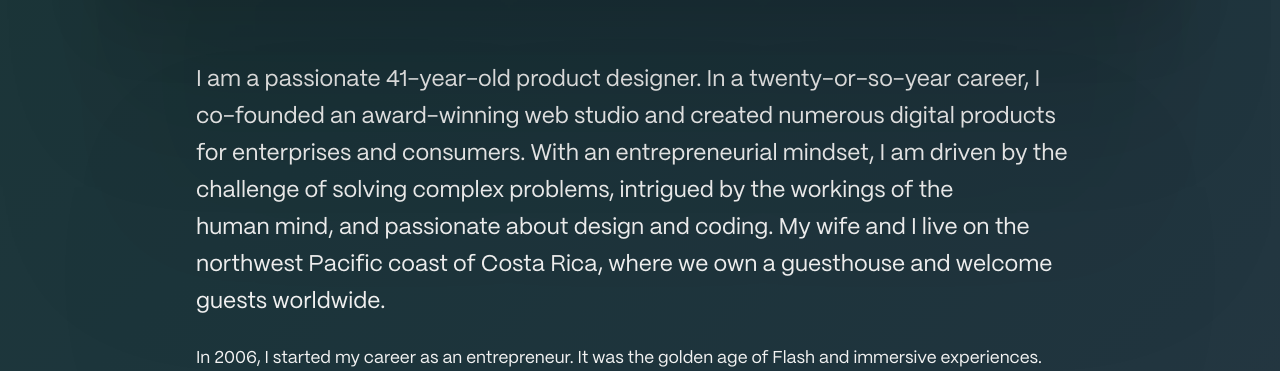
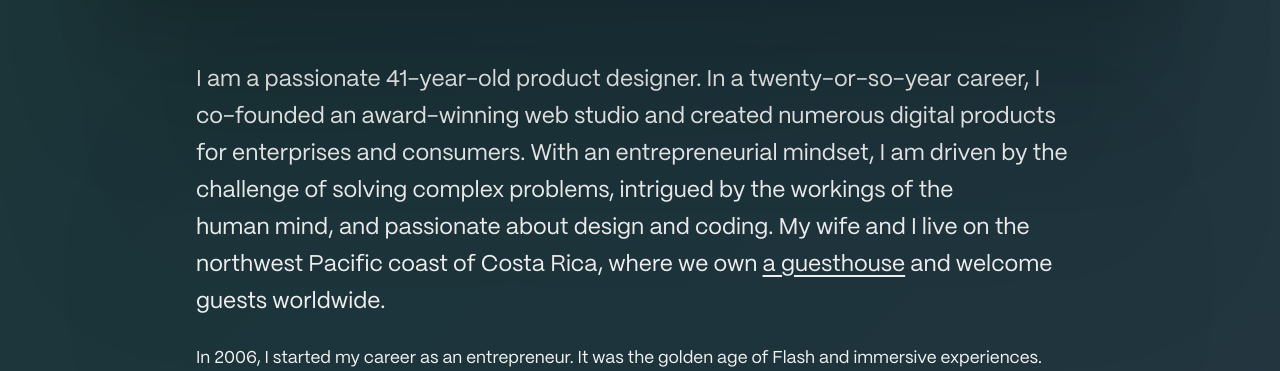
Before and after one commit to Razinsky/simonrchevalier-com, a SvelteKit app: page /about in a window 1280 px wide. Shown: the part 576-947 px from the top of the page. Built offline with nearby package versions, Linux system fonts and the light colour scheme.

Commit message:
feat: add underline styling to links and update about page with guesthouse link

```diff
--- a/src/app.css
+++ b/src/app.css
@@ -107,6 +107,10 @@
         @apply text-fluid-md;
       }
     }
+
+    a {
+      @apply underline underline-offset-4;
+    }
   }
 }
 
--- a/src/routes/about/+page.svelte
+++ b/src/routes/about/+page.svelte
@@ -29,8 +29,10 @@
         an award-winning web studio and created numerous digital products for enterprises and
         consumers. With an entrepreneurial mindset, I am driven by the challenge of solving complex
         problems, intrigued by the workings of the human mind, and passionate about design and
-        coding. My wife and I live on the northwest Pacific coast of Costa Rica, where we own a
-        guesthouse and welcome guests worldwide.
+        coding. My wife and I live on the northwest Pacific coast of Costa Rica, where we own <a
+          href="https://www.vidaverdeguesthouse.com"
+          target="_blank">a guesthouse</a
+        > and welcome guests worldwide.
       </p>
       <p>
         In 2006, I started my career as an entrepreneur. It was the golden age of Flash and
```
